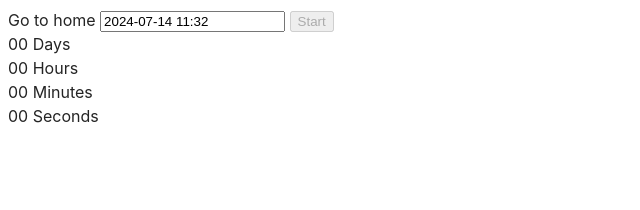
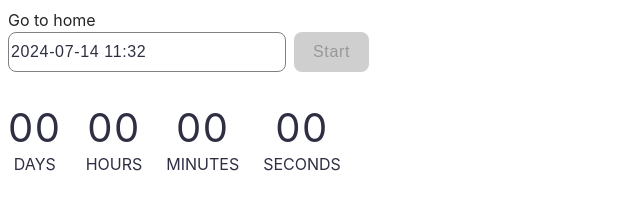
Before and after one commit to anna-vasylenko/goit-js-hw-10, a website built with Vite: page src/1-timer.html in a window 1280 px wide. Shown: the whole page, without its empty margins (0-640 px from the left). Built offline with nearby package versions, Linux system fonts and the light colour scheme.

Commit message:
update Task 1

```diff
--- a/src/1-timer.html
+++ b/src/1-timer.html
@@ -9,8 +9,10 @@
   </head>
   <body>
     <a href="./index.html">Go to home</a>
-    <input type="text" id="datetime-picker" />
-    <button type="button" data-start>Start</button>
+    <div class="input-date">
+      <input type="text" id="datetime-picker" />
+      <button type="button" data-start>Start</button>
+    </div>
 
     <div class="timer">
       <div class="field">
--- a/src/css/styles.css
+++ b/src/css/styles.css
@@ -21,3 +21,97 @@
   -moz-osx-font-smoothing: grayscale;
   -webkit-text-size-adjust: 100%;
 }
+
+body {
+  box-sizing: border-box;
+}
+.input-date {
+  display: flex;
+  gap: 8px;
+  margin-bottom: 32px;
+}
+
+input {
+  display: block;
+  font-weight: 400;
+  font-size: 16px;
+  line-height: 1.5;
+  letter-spacing: 0.04em;
+  color: #2e2f42;
+  border-radius: 8px;
+  width: 272px;
+  outline: none;
+  border: 1px solid #808080;
+}
+
+input:hover {
+  border: 1px solid #000;
+}
+
+input:disabled {
+  color: #808080;
+  border: 1px solid #808080;
+  pointer-events: none;
+}
+
+input:active,
+input:focus {
+  border: 1px solid #4e75ff;
+}
+
+button {
+  font-weight: 500;
+  font-size: 16px;
+  line-height: 1.5;
+  letter-spacing: 0.04em;
+  color: #fff;
+  border-radius: 8px;
+  padding: 8px 16px;
+  width: 75px;
+  height: 40px;
+  background-color: #4e75ff;
+  cursor: pointer;
+  border: none;
+}
+
+button:disabled {
+  color: #989898;
+  background-color: #cfcfcf;
+}
+
+button:hover {
+  background-color: #6c8cff;
+}
+
+button:disabled:hover {
+  background-color: #cfcfcf;
+}
+
+.timer {
+  display: flex;
+  align-items: center;
+  gap: 24px;
+}
+
+.field {
+  display: flex;
+  flex-direction: column;
+  align-items: center;
+  justify-content: center;
+}
+
+.value {
+  font-weight: 400;
+  font-size: 40px;
+  line-height: 1.2;
+  letter-spacing: 0.04em;
+  color: #2e2f42;
+}
+
+.label {
+  font-weight: 400;
+  font-size: 16px;
+  line-height: 1.5;
+  color: #2e2f42;
+  text-transform: uppercase;
+}
--- a/src/js/1-timer.js
+++ b/src/js/1-timer.js
@@ -14,18 +14,22 @@ const refs = {
 
 let userSelectedDate;
 refs.startButtonEl.setAttribute('disabled', true);
+// refs.dateTimePickerEl.setAttribute('disabled', true);
 
 const options = {
   enableTime: true,
   time_24hr: true,
   defaultDate: new Date(),
   minuteIncrement: 1,
+
   onClose(selectedDates) {
     if (selectedDates[0] < new Date()) {
       iziToast.show({
         message: 'Please choose a date in the future',
         position: 'topRight',
         backgroundColor: '#EF4040',
+        messageColor: '#fff',
+        progressBarColor: '#fff',
       });
     } else {
       refs.startButtonEl.removeAttribute('disabled');
@@ -41,8 +45,6 @@ const timer = {
 
   start() {
     refs.startButtonEl.setAttribute('disabled', true);
-
-    // if (!userSelectedDate) return;
 
     this.intervalId = setInterval(() => {
       const currentDate = new Date();
```
